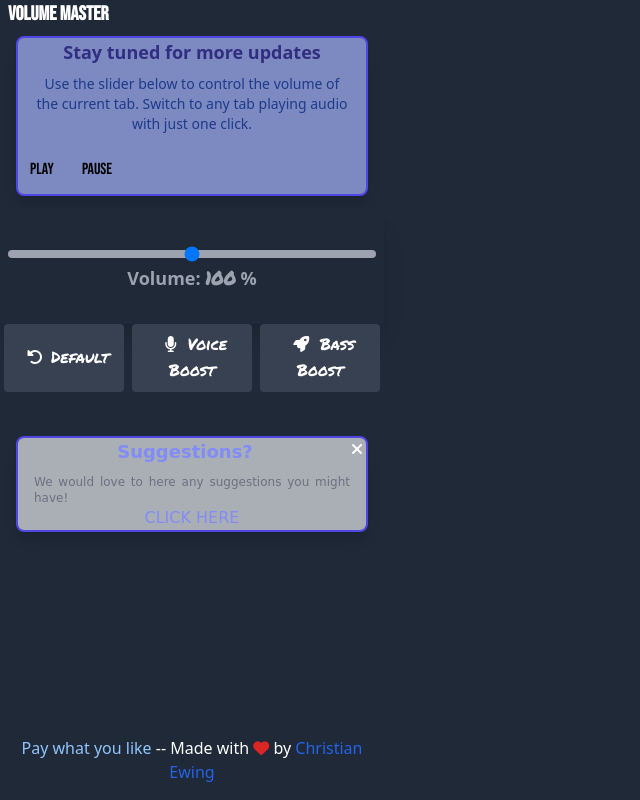
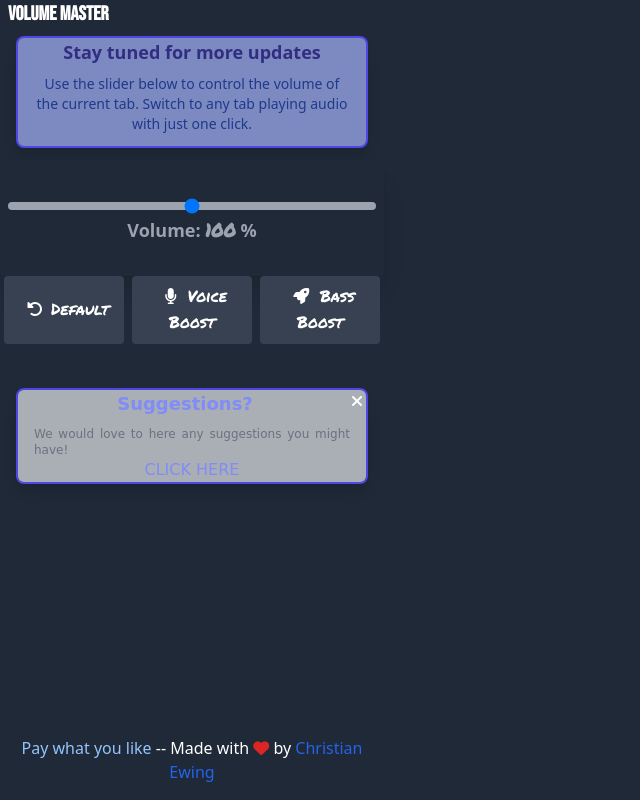
Before and after one commit to ChristianE00/AudioKit, a browser extension: page home.html in a window 1280 px wide. Shown: the whole page, without its empty margins (0-640 px from the left). Drawn offline with Linux system fonts and the light colour scheme; a web font is replaced by a local one.

Commit message:
code cleaned up

```diff
--- a/home.html
+++ b/home.html
@@ -24,8 +24,6 @@
             </p>
 
         </div>
-        <button class="play m-3">Play</button>
-        <button class="pause m-3">Pause</button>
     </div>
     </div>
 
@@ -74,9 +72,4 @@
 <footer class="mt-auto mb-4">
     <p class=" text-center text-white"><span class="text-blue-300">Pay what you like</span> -- Made with <i class="fa-solid fa-heart text-red-600"></i> by <a href="https://github.com/ChristianE00" id="feedback" class="text-blue-600">Christian Ewing</a></p>
 </footer>
-<!--
-<div class="mt-auto mb-3">
-    <p class=" text-center text-white"><span class="text-blue-300">Pay what you like</span> -- Made with <i class="fa-solid fa-heart text-red-600"></i> by <a href="https://github.com/ChristianE00" class="text-blue-600">Christian Ewing</a></p>
-</div>
--->
 </html>
```
Also changed, not shown: offscreen.js (+0 -7 lines), popup.js (+0 -175 lines), worker.js (+1 -11 lines).
